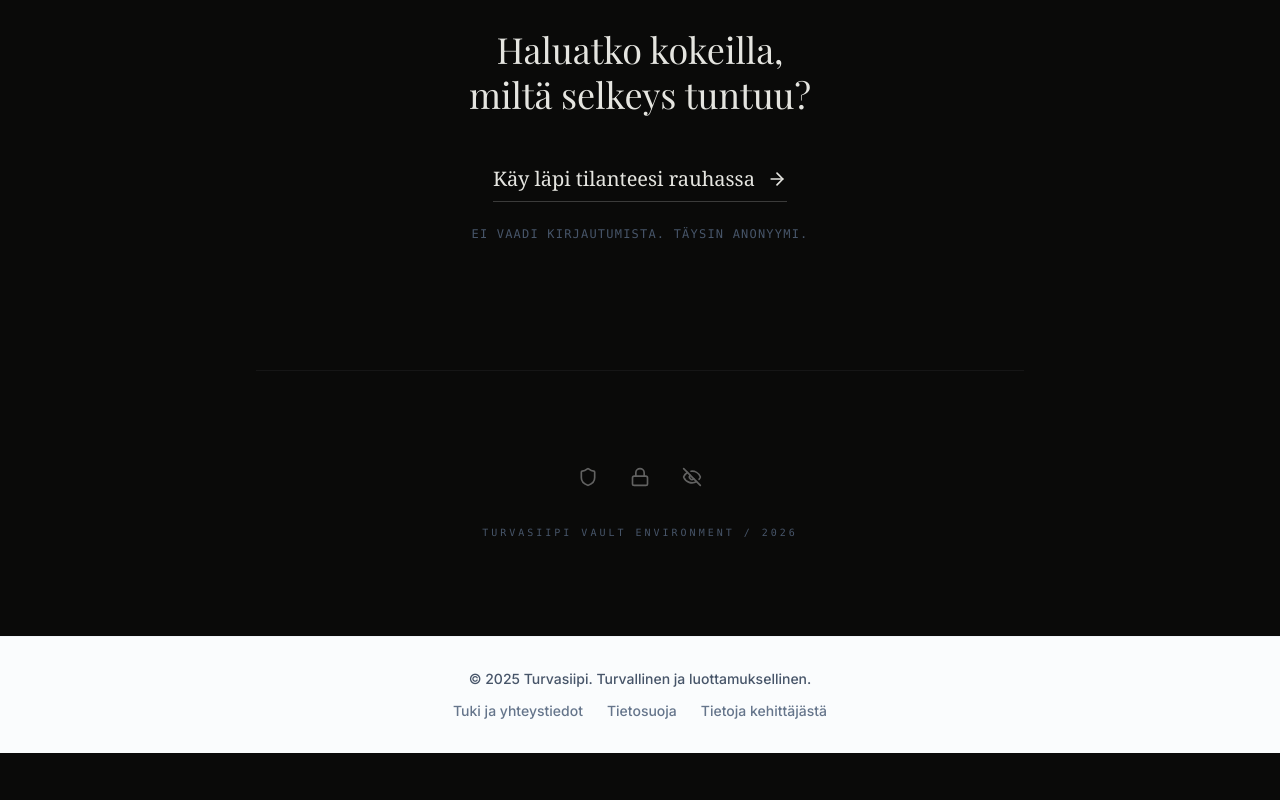
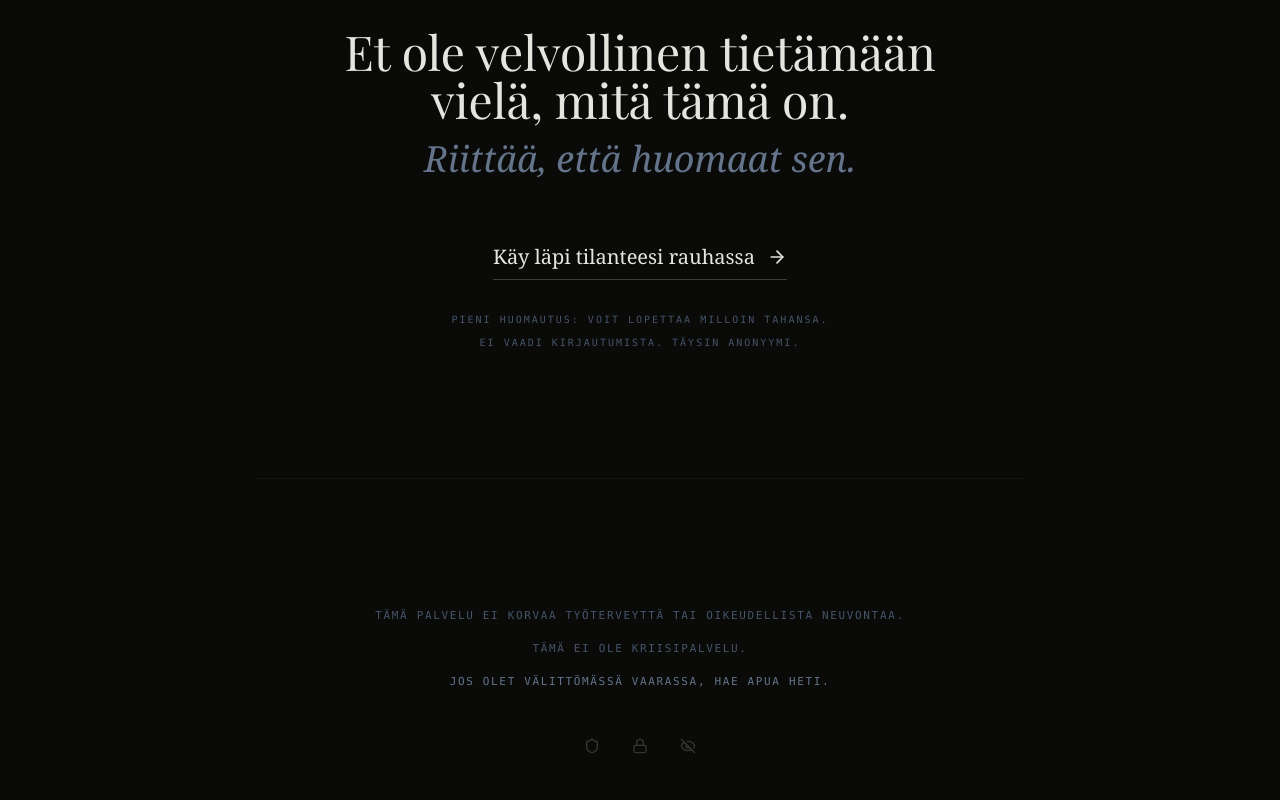
Before and after one commit to JoonasHuhta/Turvasiipi, a Next.js app: page /hiekkalaatikko3 in a window 1280 px wide. Shown: the part 4540-5340 px from the top of the page. Before the commit the page ends 5293 px from the top, so only its background shows below. Built offline with nearby package versions, Linux system fonts and the light colour scheme; a web font is replaced by a local one.

Commit message:
style: update final call and footer with empathetic headlines and disclaimers

```diff
--- a/src/app/hiekkalaatikko3/page.tsx
+++ b/src/app/hiekkalaatikko3/page.tsx
@@ -228,32 +228,56 @@ export default function Hiekkalaatikko3Page() {
                 </section>
 
                 {/* FINAL CALL */}
-                <section className="text-center space-y-12">
-                    <h2 className="text-4xl font-normal leading-tight">
-                        Haluatko kokeilla, <br />
-                        miltä selkeys tuntuu?
-                    </h2>
-                    <div className="flex flex-col items-center gap-6">
+                <section className="text-center space-y-16">
+                    <div className="space-y-4">
+                        <h2 className="text-4xl md:text-5xl font-normal leading-tight">
+                            Et ole velvollinen tietämään vielä, mitä tämä on.
+                        </h2>
+                        <p className="text-3xl md:text-4xl font-light italic text-slate-500">
+                            Riittää, että huomaat sen.
+                        </p>
+                    </div>
+
+                    <div className="flex flex-col items-center gap-8">
                         <Link href="/lukutaito-testi" className="group text-xl border-b border-white/20 pb-2 hover:border-white transition-all flex items-center gap-3">
                             Käy läpi tilanteesi rauhassa
                             <ArrowRight className="w-5 h-5 group-hover:translate-x-1 transition-transform" />
                         </Link>
-                        <span className="text-xs font-mono text-slate-600 uppercase tracking-widest">
-                            Ei vaadi kirjautumista. Täysin anonyymi.
-                        </span>
+
+                        <div className="space-y-2 text-center">
+                            <p className="text-[10px] font-mono text-slate-600 uppercase tracking-[0.2em]">
+                                PIENI HUOMAUTUS: VOIT LOPETTAA MILLOIN TAHANSA.
+                            </p>
+                            <p className="text-[10px] font-mono text-slate-600 uppercase tracking-[0.2em]">
+                                EI VAADI KIRJAUTUMISTA. TÄYSIN ANONYYMI.
+                            </p>
+                        </div>
                     </div>
                 </section>
 
             </main>
 
             {/* Footer */}
-            <footer className="max-w-screen-md mx-auto px-8 py-24 border-t border-white/5 text-center">
-                <div className="inline-flex items-center gap-8 opacity-40 grayscale hover:grayscale-0 transition-all duration-700">
-                    <Shield className="w-5 h-5" />
-                    <Lock className="w-5 h-5" />
-                    <EyeOff className="w-5 h-5" />
+            <footer className="max-w-screen-md mx-auto px-8 py-32 border-t border-white/5 space-y-12">
+                <div className="space-y-4 text-center">
+                    <p className="text-[11px] font-mono uppercase tracking-[0.15em] text-slate-600 leading-relaxed">
+                        Tämä palvelu ei korvaa työterveyttä tai oikeudellista neuvontaa.
+                    </p>
+                    <p className="text-[11px] font-mono uppercase tracking-[0.15em] text-slate-600">
+                        Tämä ei ole kriisipalvelu.
+                    </p>
+                    <p className="text-[11px] font-mono uppercase tracking-[0.15em] text-slate-500 font-medium">
+                        Jos olet välittömässä vaarassa, hae apua heti.
+                    </p>
                 </div>
-                <p className="mt-8 text-[10px] font-mono uppercase tracking-[0.3em] text-slate-600">
+
+                <div className="flex justify-center items-center gap-8 opacity-20 grayscale">
+                    <Shield className="w-4 h-4" />
+                    <Lock className="w-4 h-4" />
+                    <EyeOff className="w-4 h-4" />
+                </div>
+
+                <p className="text-[9px] font-mono uppercase tracking-[0.4em] text-slate-700 text-center">
                     Turvasiipi Vault Environment / 2026
                 </p>
             </footer>
```
